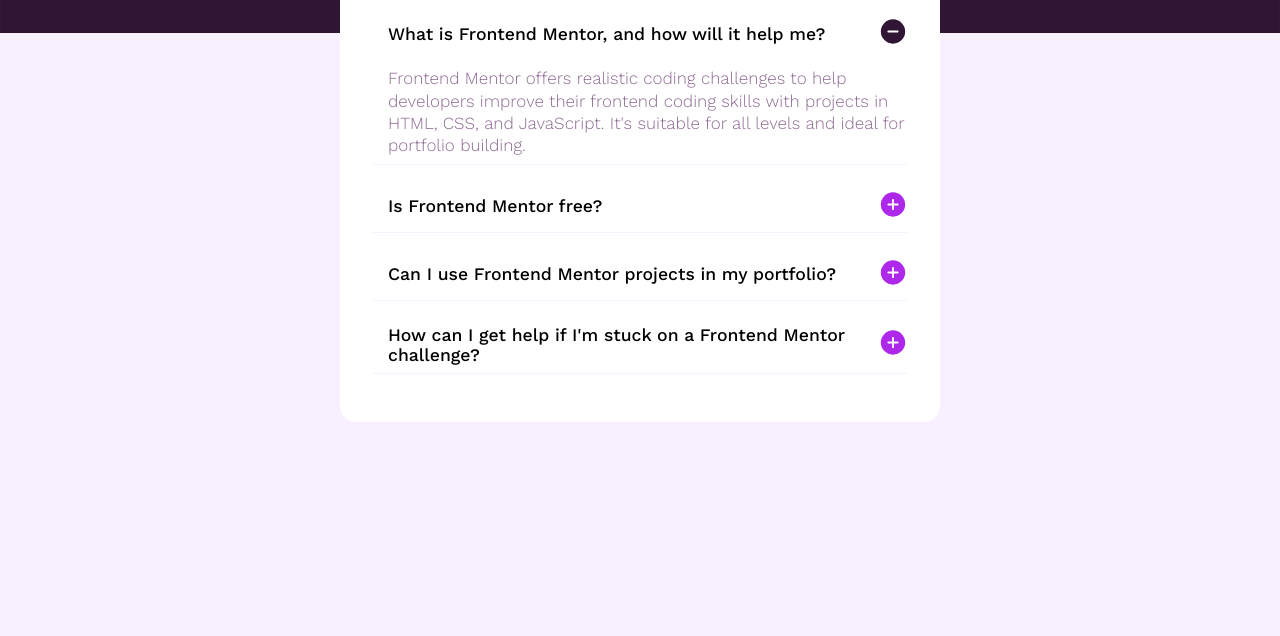
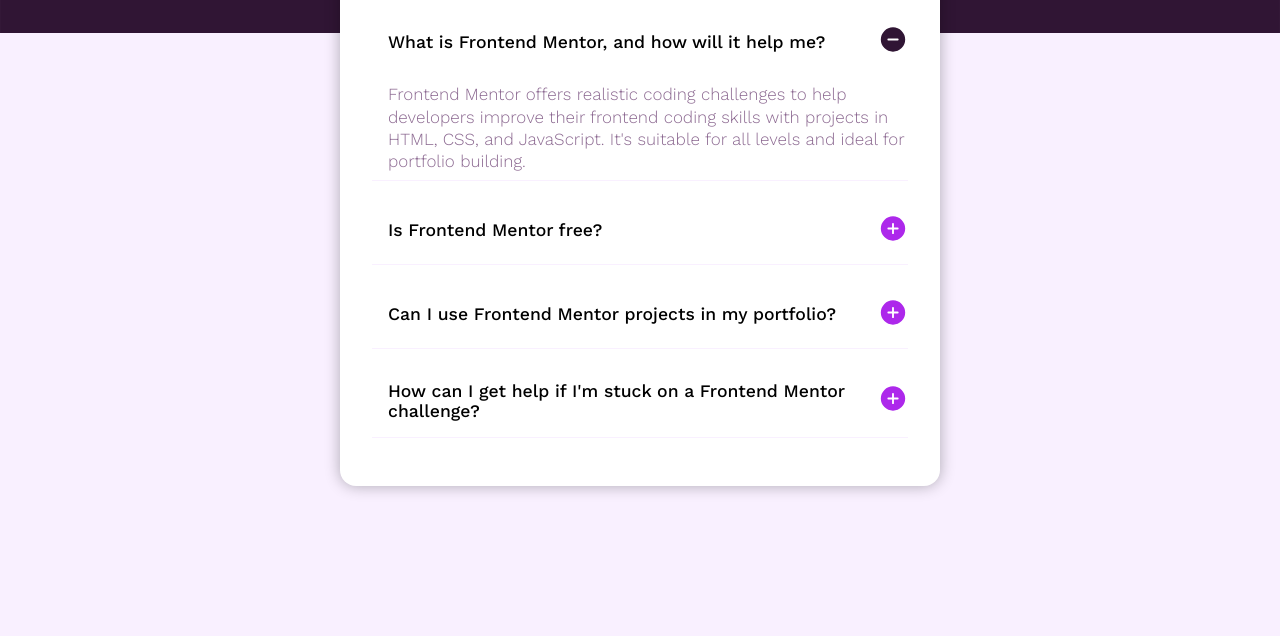
Before and after one commit to RaviBele/Javascript-FAQ-According, a plain HTML site: page index.html in a window 1280 px wide. Shown: the part 251-887 px from the top of the page. Before the commit the page ends 823 px from the top, so only its background shows below. Drawn offline with Linux system fonts and the light colour scheme.

Commit message:
Add files via upload

```diff
--- a/styles.css
+++ b/styles.css
@@ -35,6 +35,7 @@ article {
     position: relative;
     align-self: center;
     top: -150px;
+    box-shadow: 0px 0px 15px 0px rgba(0, 0, 0, 0.3);
 }
 
 .heading {
@@ -61,7 +62,7 @@ article {
     display: flex;
     align-items: center;
     justify-content: space-between;
-    padding-block: 0.5rem;
+    padding-block: 1rem;
 }
 
 .question h4 {
```
